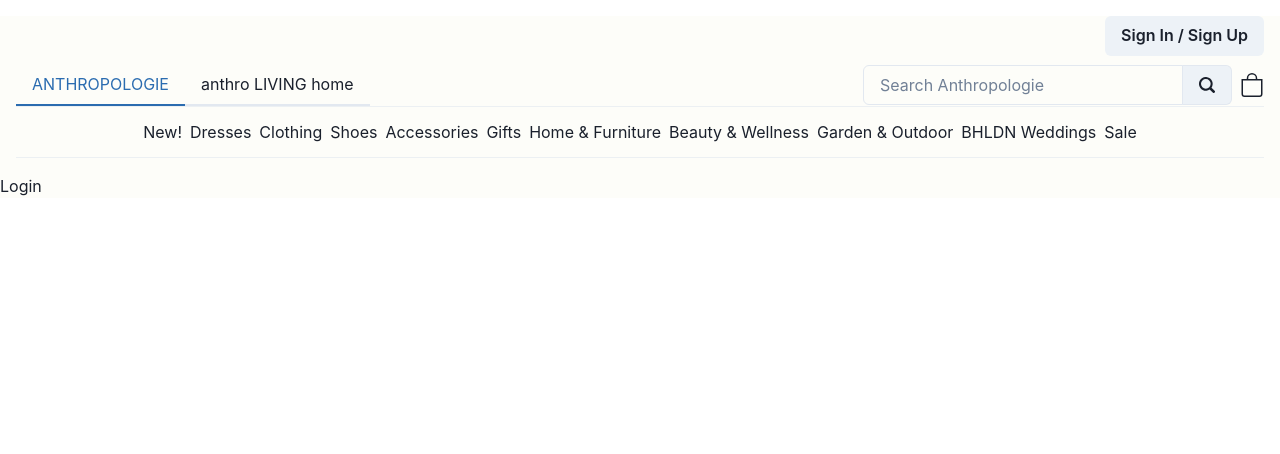
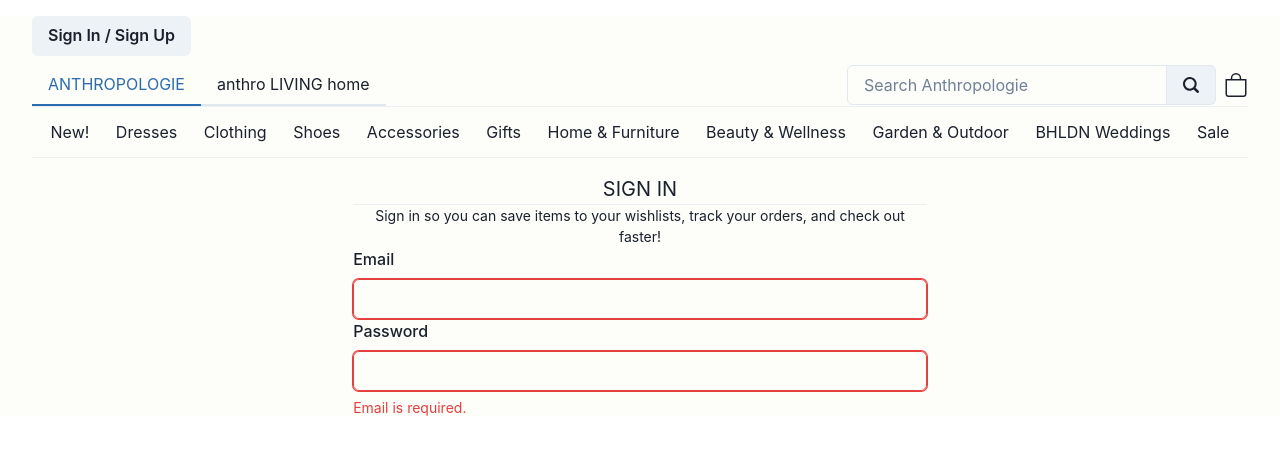
Before and after one commit to rahul2437/Anthropologie.com, a React (Create React App) app: page /login in a window 1280 px wide. Shown: the top 454 px of the page. Built offline with nearby package versions, Linux system fonts and the light colour scheme.

Commit message:
Auth done Implement using reducer

```diff
--- a/package.json
+++ b/package.json
@@ -10,6 +10,7 @@
     "@testing-library/jest-dom": "^5.16.5",
     "@testing-library/react": "^13.4.0",
     "@testing-library/user-event": "^13.5.0",
+    "axios": "^0.27.2",
     "framer-motion": "^7.4.0",
     "react": "^18.2.0",
     "react-dom": "^18.2.0",
--- a/src/Components/Login.jsx
+++ b/src/Components/Login.jsx
@@ -1,5 +1,59 @@
-import React from "react";
+import {
+  Box,
+  Center,
+  Container,
+  Divider,
+  FormControl,
+  FormErrorMessage,
+  FormHelperText,
+  FormLabel,
+  Heading,
+  Input,
+  Text,
+} from "@chakra-ui/react";
+import { useContext } from "react";
+import { AuthContext } from "../Context/Auth/AuthContext";
 
 export const Login = () => {
-  return <div>Login</div>;
+  const { state, handleChange } = useContext(AuthContext);
+
+  const isError = state.email === "";
+
+  return (
+    <Container>
+      <Center>
+        <Text fontSize={"xl"}>SIGN IN</Text>
+      </Center>
+      <Divider />
+      <Center>
+        <Text align={"center"} fontSize={"sm"}>
+          Sign in so you can save items to your wishlists, track your orders,
+          and check out faster!
+        </Text>
+      </Center>
+      <Box>
+        <FormControl isInvalid={isError}>
+          <FormLabel>Email</FormLabel>
+          <Input
+            name="email"
+            type="email"
+            value={state.email}
+            onChange={handleChange}
+          />
+          <FormLabel>Password</FormLabel>
+          <Input
+            name="password"
+            type="password"
+            value={state.password}
+            onChange={handleChange}
+          />
+          {!isError ? (
+            <FormHelperText>Enter the email.</FormHelperText>
+          ) : (
+            <FormErrorMessage>Email is required.</FormErrorMessage>
+          )}
+        </FormControl>
+      </Box>
+    </Container>
+  );
 };
--- a/src/Context/Auth/AuthContext.jsx
+++ b/src/Context/Auth/AuthContext.jsx
@@ -1,5 +1,49 @@
-import React from "react";
+import axios from "axios";
+import React, { createContext, useReducer, useState } from "react";
+import { initState, loginReducer } from "./AuthReducer";
 
-export const AuthContext = () => {
-  return <div>AuthContext</div>;
+export const AuthContext = createContext();
+
+const loginRequest = (data) => {
+  return axios
+    .post(`https://reqres.in/api/login`, data)
+    .then((res) => res.data);
 };
+
+export const AuthContextProvider = ({ children }) => {
+  const [state, dispatch] = useReducer(loginReducer, initState);
+  const [token, setToken] = useState("");
+  const [isAuth, setAuth] = useState(false);
+  const [loading, setLoading] = useState(false);
+
+  const handleChange = (e) => {
+    const { name, value } = e.target;
+    const action = {
+      input: name,
+      value: value,
+    };
+    dispatch(action);
+  };
+
+  const handleSubmit = () => {
+    setLoading(true);
+    loginRequest(state).then((res) => {
+      setLoading(false);
+      setAuth(true);
+      setToken(res.token);
+    });
+  };
+
+  const handleLogout = () => {
+    setToken("");
+    setAuth(false);
+  };
+
+  return (
+    <AuthContext.Provider
+      value={{ state, handleChange, handleSubmit, isAuth, token, handleLogout }}
+    >
+      {children}
+    </AuthContext.Provider>
+  );
+};
--- /dev/null
+++ b/src/Context/Auth/AuthReducer.jsx
@@ -0,0 +1,11 @@
+export const initState = {
+  email: "",
+  password: "",
+};
+
+export const loginReducer = (state, action) => {
+  return {
+    ...state,
+    [action.input]: action.value,
+  };
+};
--- a/src/Pages/Navbar.jsx
+++ b/src/Pages/Navbar.jsx
@@ -17,12 +17,14 @@
   Tab,
   TabList,
   Tabs,
+  Text,
   useDisclosure,
 } from "@chakra-ui/react";
-import React, { useState } from "react";
+import React, { useContext, useState } from "react";
 import { Link } from "react-router-dom";
 import { BsBag } from "react-icons/bs";
 import { Login } from "../Components/Login";
+import { AuthContext } from "../Context/Auth/AuthContext";
 
 const fashionNavItems = [
   {
@@ -136,10 +138,17 @@
 
   const { isOpen, onOpen, onClose } = useDisclosure();
 
+  const { handleSubmit, isAuth, handleLogout, token } = useContext(AuthContext);
+
   return (
-    <Box margin="1rem">
-      <HStack my={2} justify={"flex-end"}>
-        <Button onClick={onOpen}>Sign In / Sign Up</Button>
+    <Box margin="1rem" px={4}>
+      <HStack my={2} justify={"space-between"}>
+        {isAuth ? <Text>Token: {token}</Text> : null}
+        {isAuth ? (
+          <Button onClick={handleLogout}>Logout</Button>
+        ) : (
+          <Button onClick={onOpen}>Sign In / Sign Up</Button>
+        )}
       </HStack>
       <Modal isOpen={isOpen} onClose={onClose}>
         <ModalOverlay />
@@ -151,10 +160,18 @@
           </ModalBody>
 
           <ModalFooter>
-            <Button colorScheme="blue" mr={3} onClick={onClose}>
+            <Button variant="ghost" mr={3} onClick={onClose}>
               Close
             </Button>
-            <Button variant="ghost">Submit</Button>
+            <Button
+              colorScheme="blue"
+              onClick={() => {
+                handleSubmit();
+                onClose();
+              }}
+            >
+              Submit
+            </Button>
           </ModalFooter>
         </ModalContent>
       </Modal>
@@ -180,7 +197,12 @@
         </HStack>
       </HStack>
       <Divider />
-      <HStack h="50px" gap={2} alignItems="center" justifyContent="center">
+      <HStack
+        h="50px"
+        gap={2}
+        alignItems="center"
+        justifyContent={"space-evenly"}
+      >
         {navState === "fashion" ? (
           <FashionMapNavbarItems />
         ) : (
--- a/src/index.js
+++ b/src/index.js
@@ -3,12 +3,15 @@
 import ReactDOM from 'react-dom/client';
 import { BrowserRouter } from 'react-router-dom';
 import App from './App';
+import { AuthContextProvider } from './Context/Auth/AuthContext';
 
 const root = ReactDOM.createRoot(document.getElementById('root'));
 root.render(
   <ChakraProvider>
-    <BrowserRouter>
-      <App />
-    </BrowserRouter>
+    <AuthContextProvider>
+      <BrowserRouter>
+        <App />
+      </BrowserRouter>
+    </AuthContextProvider>
   </ChakraProvider>
 );
```
Also changed, not shown: 1 other file (tests, documents, lock files or other folders).
